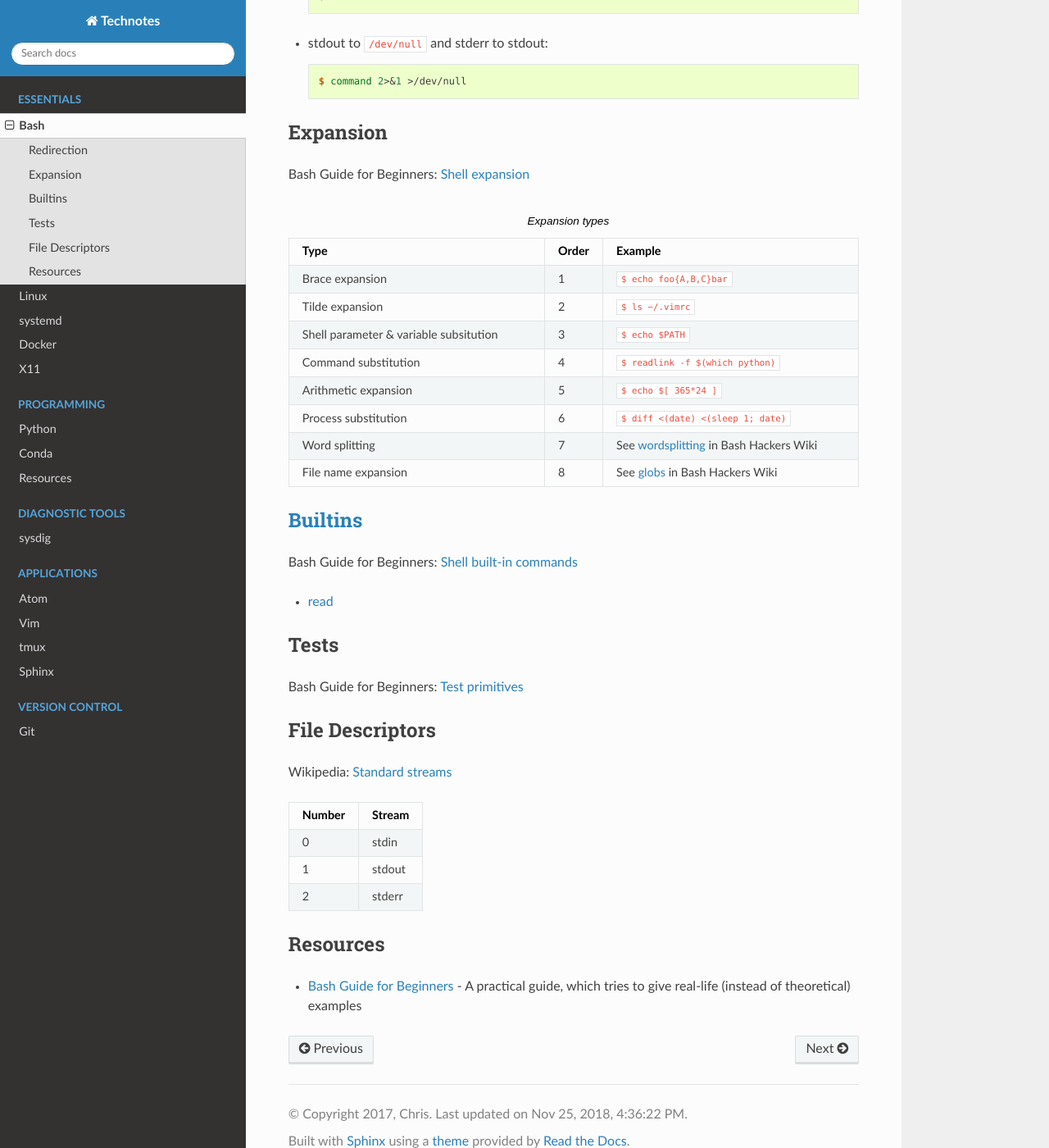
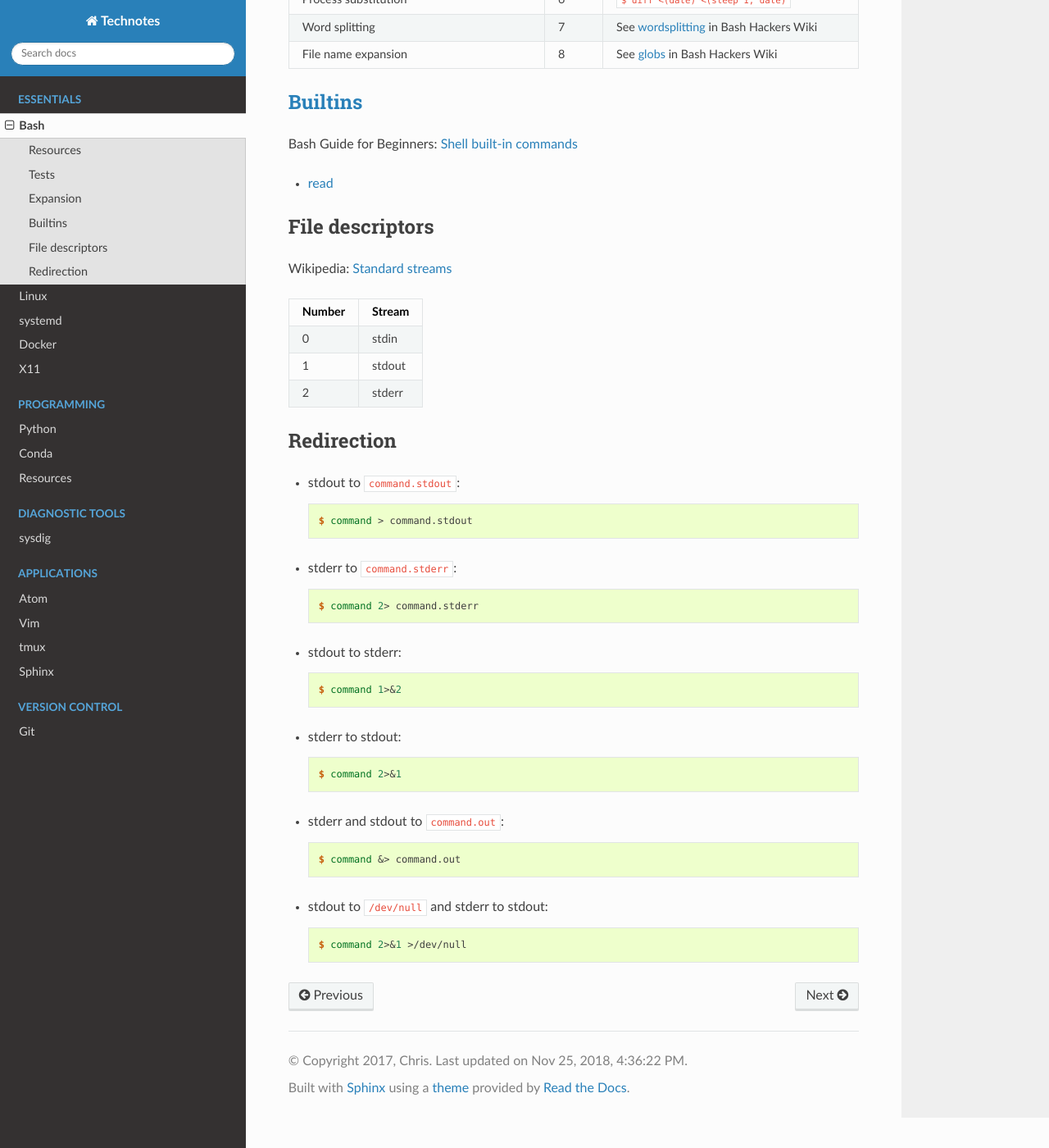
Before and after one commit to heterotopian/technotes, a Sphinx documentation site: the page built from source/bash.rst, in a window 1280 px wide and 1400 px high, scrolled down 692 px. Shown: the whole window at 82% size. Built offline with Sphinx 7.4.7 and the Read the Docs theme 2.0.0, drawn with Linux system fonts in a browser that asks for light colours; some of the changed text lies outside the part shown.

Commit message:
Minor changes

```diff
--- a/source/bash.rst
+++ b/source/bash.rst
@@ -40,11 +26,11 @@
 
 Bash Guide for Beginners: `Shell expansion <http://tldp.org/LDP/Bash-Beginners-Guide/html/sect_03_04.html>`_
 
-.. list-table:: Expansion types
+.. list-table::
     :widths: 50 10 50
     :header-rows: 1
 
-    * - Type
+    * - Expansion type
       - Order
       - Example
 
@@ -91,15 +77,7 @@
 
 
 
-Tests
-=====
-
-Bash Guide for Beginners: `Test primitives <http://tldp.org/LDP/Bash-Beginners-Guide/html/sect_07_01.html#sect_07_01_01_01>`_
-
-
-
-
-File Descriptors
+File descriptors
 ================
 
 Wikipedia: `Standard streams <https://en.wikipedia.org/wiki/Standard_streams>`_
@@ -121,8 +99,29 @@
 
 
 
-Resources
-=========
+Redirection
+===========
 
-- `Bash Guide for Beginners <http://tldp.org/LDP/Bash-Beginners-Guide/html/>`_ -
-  A practical guide, which tries to give real-life (instead of theoretical) examples
+- stdout to ``command.stdout``::
+
+    $ command > command.stdout
+
+- stderr to ``command.stderr``::
+
+    $ command 2> command.stderr
+
+- stdout to stderr::
+
+    $ command 1>&2
+
+- stderr to stdout::
+
+    $ command 2>&1
+
+- stderr and stdout to ``command.out``::
+
+    $ command &> command.out
+
+- stdout to ``/dev/null`` and stderr to stdout::
+
+    $ command 2>&1 >/dev/null
```
Also changed, not shown: other parts of source/bash.rst (+7 -21 lines).
